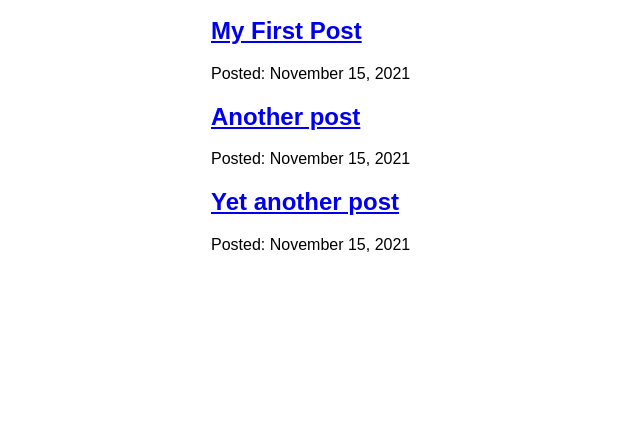
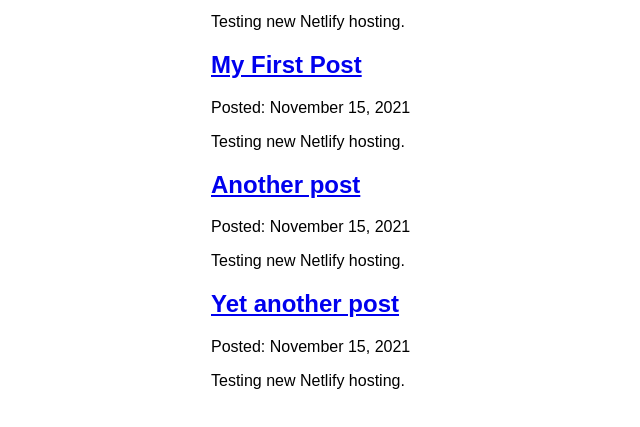
Before and after one commit to chelmo/my-first-gatsby-site, a Gatsby site: page /blog in a window 1280 px wide. Shown: the part 245-672 px from the top of the page, without its empty margins (179-819 px from the left). Built offline with nearby package versions, Linux system fonts and the light colour scheme; Gatsby itself is replaced by a stand-in of ours.

Commit message:
testing new netlify hosting

```diff
--- a/src/pages/blog/index.js
+++ b/src/pages/blog/index.js
@@ -13,6 +13,7 @@
                 </Link>
                 </h2>
               <p>Posted: {node.frontmatter.date}</p>
+              <p>Testing new Netlify hosting.</p>
             </article>
           ))
         }
```
Also changed, not shown: 3 other files.
